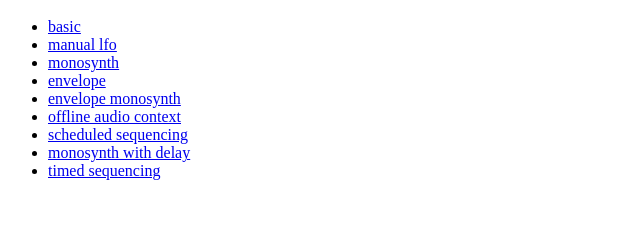
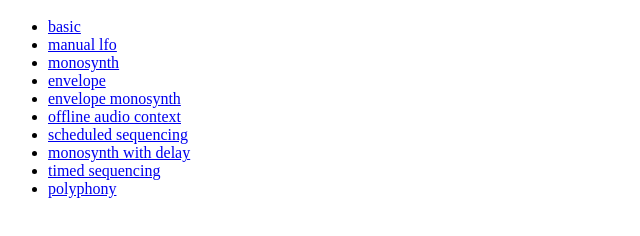
Before and after one commit to the-monochord/virtual-webaudio, a website built with webpack: page poc/index.html in a window 1280 px wide. Shown: the part 48-284 px from the top of the page, without its empty margins (0-640 px from the left). Built offline with nearby package versions, Linux system fonts and the light colour scheme.

Commit message:
docs(poc): Added link to polyphony in index.html

```diff
--- a/poc/index.html
+++ b/poc/index.html
@@ -16,6 +16,7 @@
     <li><a href="/scheduled-sequencing">scheduled sequencing</a></li>
     <li><a href="/monosynth-with-delay">monosynth with delay</a></li>
     <li><a href="/timed-sequencing">timed sequencing</a></li>
+    <li><a href="/polyphony">polyphony</a>
   </ul>
   <script src="/reload/reload.js"></script>
 </body>
```
